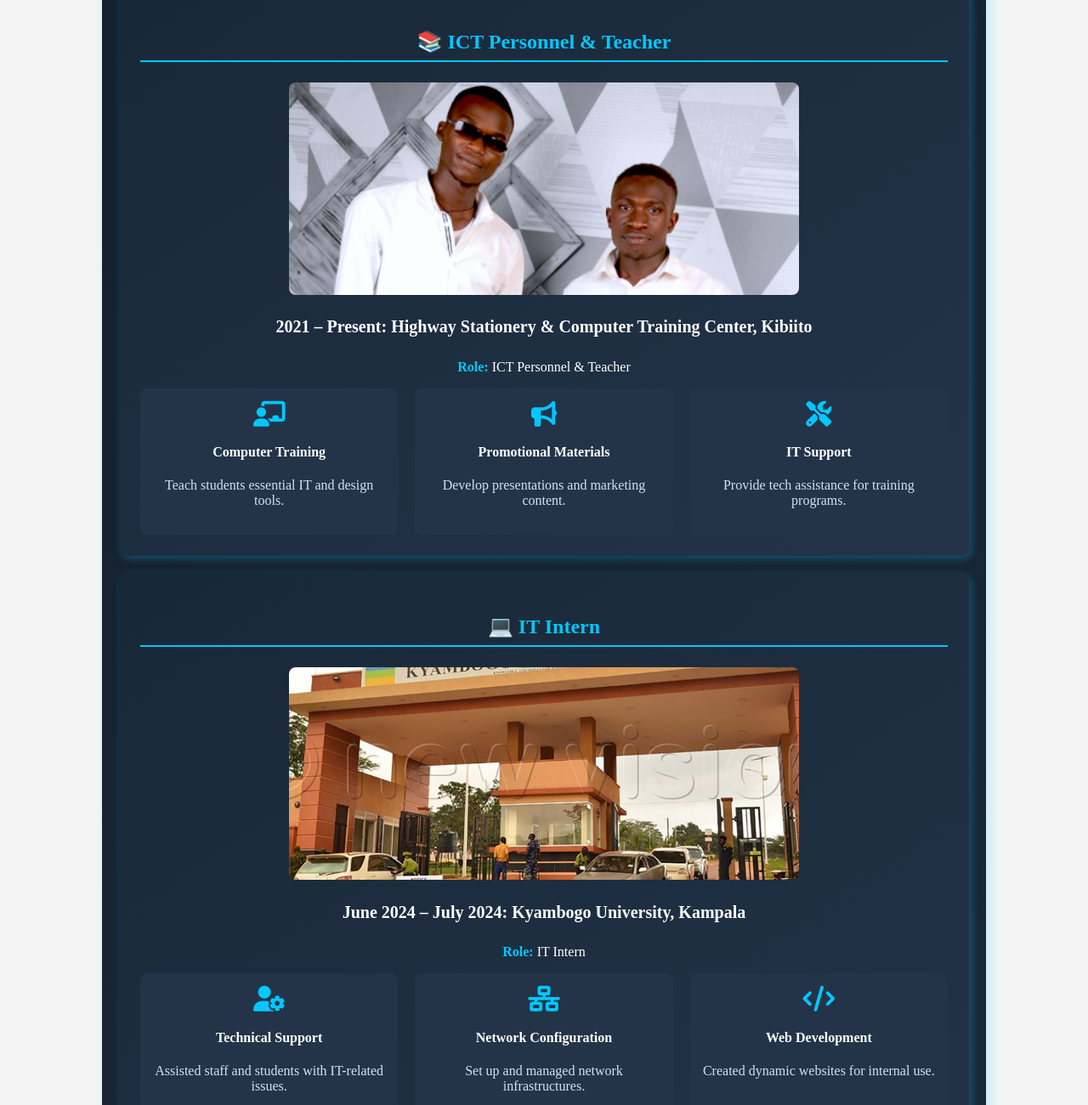
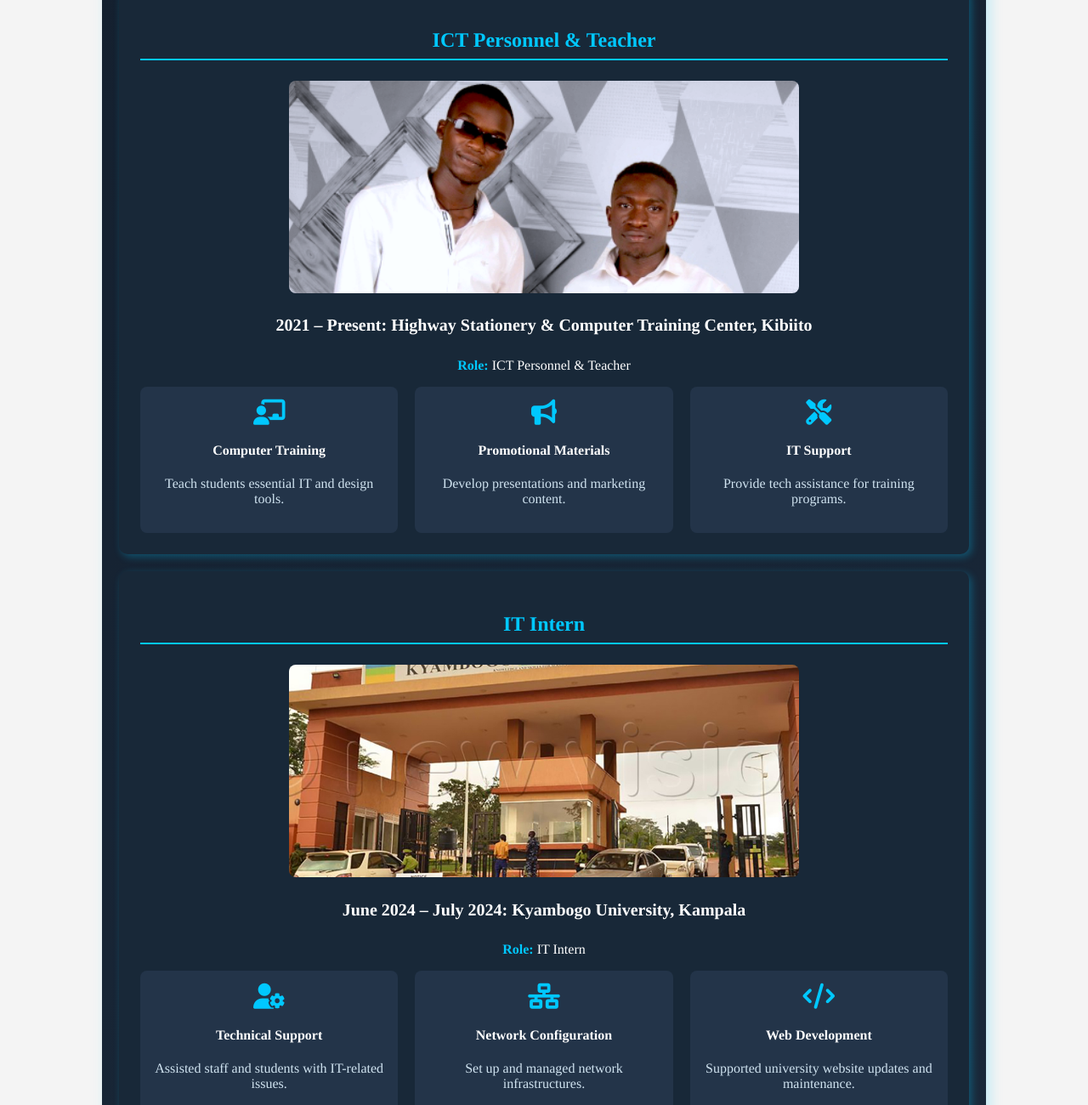
Before and after one commit to 3153231532/my-portfolio, a plain HTML site: page experience.html in a window 1280 px wide. Shown: the part 1500-2800 px from the top of the page at 85% size. Drawn offline with Linux system fonts and the light colour scheme.

Commit message:
Updated UI design and content sections

```diff
--- a/experience.html
+++ b/experience.html
@@ -314,18 +314,16 @@
     <link rel="stylesheet" href="https://cdnjs.cloudflare.com/ajax/libs/font-awesome/6.4.2/css/all.min.css">
 
 
-
 <!-- Main Content -->
-<main style="margin-left: 1px; padding: 20px; background: linear-gradient(145deg, #121d2b, #1a293a); color: white; box-shadow: 5px 5px 15px rgba(0, 200, 255, 0.2); border-radius: 12px; width: 85%; max-width: 1000px; margin: auto; padding-top: 40px; padding-bottom: 50px; text-align: center; font-family: 'Time', 'Times New Roman', Times, serif; margin-top: 50px;">
+<main style="margin-left: 1px; padding: 20px; background: linear-gradient(145deg, #121d2b, #1a293a); color: white; box-shadow: 5px 5px 15px rgba(0, 200, 255, 0.2); border-radius: 12px; width: 85%; max-width: 1000px; margin: auto; padding-top: 40px; padding-bottom: 50px; text-align: center; font-family: 'Times', 'Times New Roman', Times, serif; margin-top: 50px;">
 
     <h2 style="color: #003366; font-size: 24px; border-bottom: 2px solid #00c8ff; padding-bottom: 8px;">Work Experience</h2>
+
     <!-- Graphic Designer Section -->
-<section style="background: linear-gradient(145deg, #182838, #233449); padding: 25px; border-radius: 10px;
-box-shadow: 3px 3px 10px rgba(0, 200, 255, 0.3); text-align: left; margin-bottom: 20px; transition: transform 0.3s;">
-
-<!-- Job Title with Icon -->
+    <section style="background: #182838; padding: 25px; border-radius: 10px; box-shadow: 3px 3px 10px rgba(0, 200, 255, 0.3); text-align: left; margin-bottom: 20px; transition: transform 0.3s;">
+        <!-- Job Title without Emoji -->
         <h3 style="color: #00c8ff; font-size: 24px; border-bottom: 2px solid #00c8ff; padding-bottom: 8px; text-align: center;">
-🎨 Graphic Designer
+            Graphic Designer
         </h3>
 
         <!-- Image (Rectangular) -->
@@ -360,14 +358,11 @@ box-shadow: 3px 3px 10px rgba(0, 200, 255, 0.3); text-align: left; margin-bottom
         </div>
     </section>
 
-
     <!-- ICT Personnel & Teacher Section -->
-<section style="background: linear-gradient(145deg, #182838, #233449); padding: 25px; border-radius: 10px;
-box-shadow: 3px 3px 10px rgba(0, 200, 255, 0.3); text-align: left; margin-bottom: 20px; transition: transform 0.3s;">
-
-<!-- Job Title with Icon -->
+    <section style="background: #182838; padding: 25px; border-radius: 10px; box-shadow: 3px 3px 10px rgba(0, 200, 255, 0.3); text-align: left; margin-bottom: 20px; transition: transform 0.3s;">
+        <!-- Job Title without Emoji -->
         <h3 style="color: #00c8ff; font-size: 24px; border-bottom: 2px solid #00c8ff; padding-bottom: 8px; text-align: center;">
-📚 ICT Personnel & Teacher
+            ICT Personnel & Teacher
         </h3>
 
         <!-- Image (Rectangular) -->
@@ -402,14 +397,11 @@ box-shadow: 3px 3px 10px rgba(0, 200, 255, 0.3); text-align: left; margin-bottom
         </div>
     </section>
 
-
     <!-- IT Intern Section -->
-<section style="background: linear-gradient(145deg, #182838, #233449); padding: 25px; border-radius: 10px;
-        box-shadow: 3px 3px 10px rgba(0, 200, 255, 0.3); text-align: left; margin-bottom: 20px; transition: transform 0.3s;">
-
-    <!-- Job Title with Icon -->
+    <section style="background: #182838; padding: 25px; border-radius: 10px; box-shadow: 3px 3px 10px rgba(0, 200, 255, 0.3); text-align: left; margin-bottom: 20px; transition: transform 0.3s;">
+        <!-- Job Title without Emoji -->
         <h3 style="color: #00c8ff; font-size: 24px; border-bottom: 2px solid #00c8ff; padding-bottom: 8px; text-align: center;">
-        💻 IT Intern
+            IT Intern
         </h3>
 
         <!-- Image (Rectangular) -->
@@ -439,17 +431,13 @@ box-shadow: 3px 3px 10px rgba(0, 200, 255, 0.3); text-align: left; margin-bottom
             <div style="background: #233449; padding: 15px; border-radius: 8px; text-align: center;">
                 <i class="fas fa-code" style="font-size: 30px; color: #00c8ff;"></i>
                 <h4 style="color: #fff;">Web Development</h4>
-            <p style="color: #d0e3f0;">Created dynamic websites for internal use.</p>
-        </div>
-        <div style="background: #233449; padding: 15px; border-radius: 8px; text-align: center;">
-            <i class="fas fa-server" style="font-size: 30px; color: #00c8ff;"></i>
-            <h4 style="color: #fff;">Linux Administration</h4>
-            <p style="color: #d0e3f0;">Managed Linux-based systems for smooth operations.</p>
+                <p style="color: #d0e3f0;">Supported university website updates and maintenance.</p>
             </div>
         </div>
     </section>
 
 </main>
+
 
 
 <!-- Responsive Design Enhancements (Media Queries) -->
```
Lines whose indentation alone changed are shown as unchanged.
